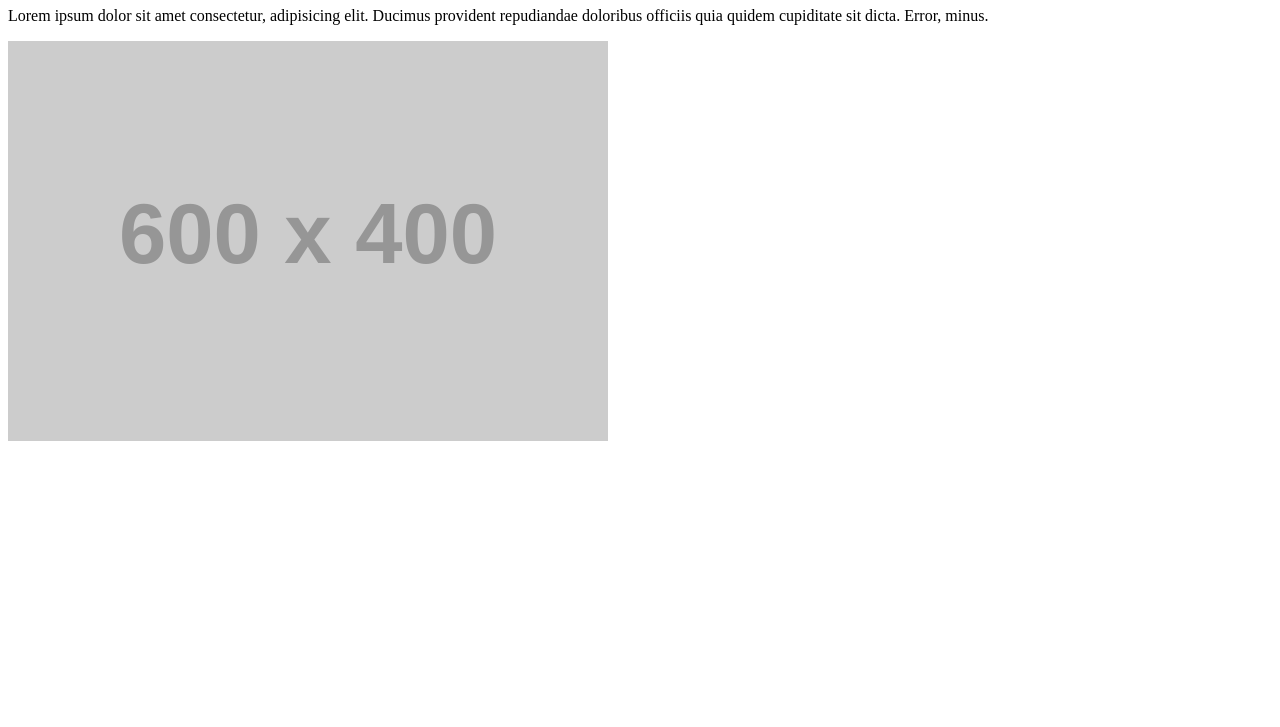
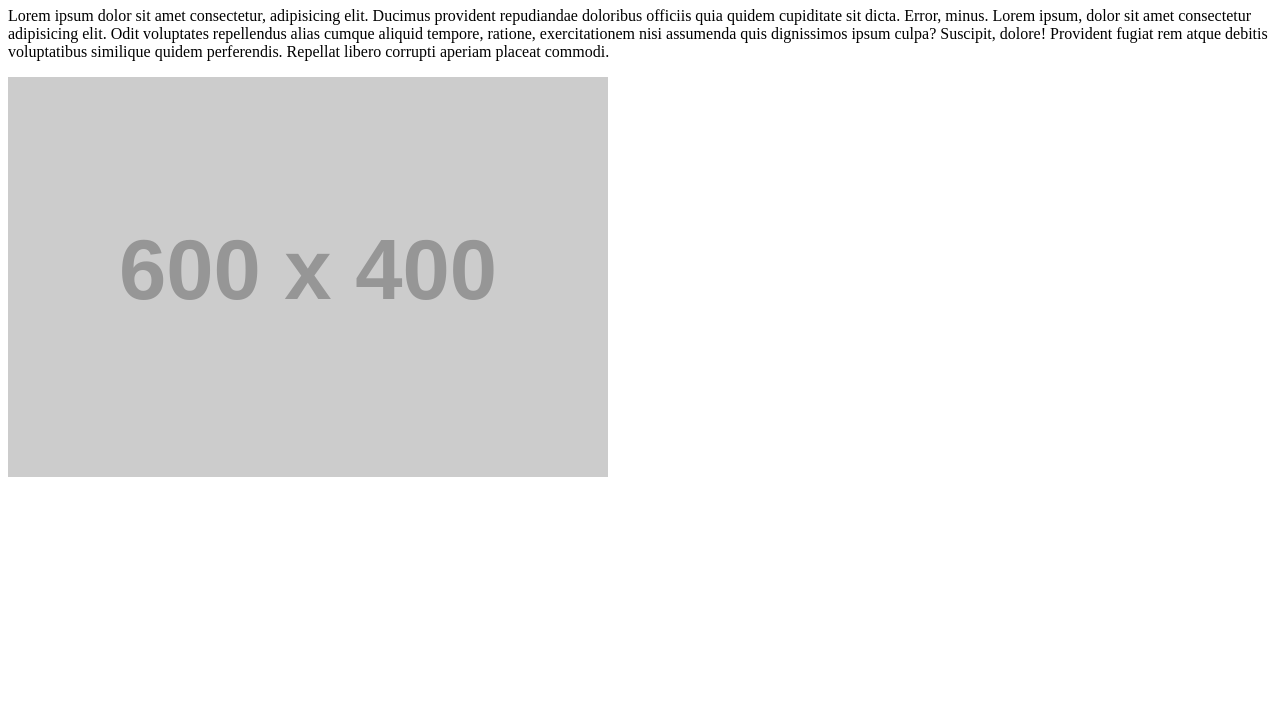
Before and after one commit to adovg/test-rep, a plain HTML site: page index.html in a window 1280 px wide. Shown: the part 73-800 px from the top of the page. Drawn offline with Linux system fonts and the light colour scheme; placeholder pictures from the web are drawn by us.

Commit message:
add text

```diff
--- a/index.html
+++ b/index.html
@@ -10,7 +10,11 @@
     <p>
       Lorem ipsum dolor sit amet consectetur, adipisicing elit. Ducimus
       provident repudiandae doloribus officiis quia quidem cupiditate sit dicta.
-      Error, minus.
+      Error, minus. Lorem ipsum, dolor sit amet consectetur adipisicing elit.
+      Odit voluptates repellendus alias cumque aliquid tempore, ratione,
+      exercitationem nisi assumenda quis dignissimos ipsum culpa? Suscipit,
+      dolore! Provident fugiat rem atque debitis voluptatibus similique quidem
+      perferendis. Repellat libero corrupti aperiam placeat commodi.
     </p>
     <img src="https://placehold.co/600x400" alt="" />
   </body>
```
